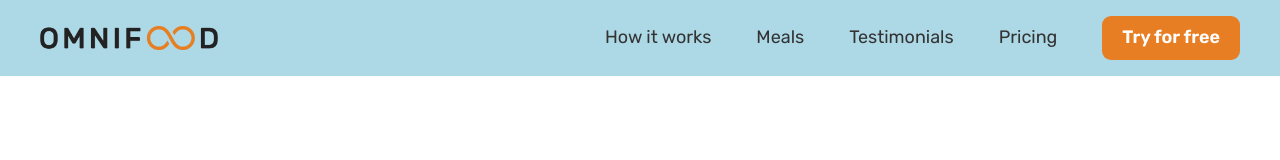
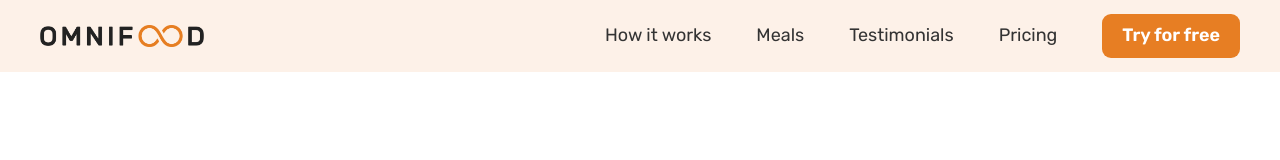
Before and after one commit to DarkTime312/jonas-omnifood-project, a plain HTML site: page index.html in a window 1280 px wide. Drawn offline with Linux system fonts and the light colour scheme.

Commit message:
refactor: use fluid sizing and brand tokens for header and logo
Replace fixed dimensions with fluid scale values for the logo height and header vertical padding, and update the header background color to match design specifications.

```diff
--- a/css/components/logo.css
+++ b/css/components/logo.css
@@ -1,3 +1,3 @@
 .logo img {
-  max-block-size: 1.5rem;
+  max-block-size: var(--fluid-18-22);
 }
--- a/css/components/page-header.css
+++ b/css/components/page-header.css
@@ -1,6 +1,6 @@
 .page-header {
-  padding-block: 1rem;
-  background-color: lightblue;
+  padding-block: var(--space-xs);
+  background-color: var(--color-surface-brand-highest);
 }
 
 /* Hamburger Button */
--- a/css/utopia.css
+++ b/css/utopia.css
@@ -121,3 +121,14 @@
   /* Space s-l: 16px → 36px */
   --space-s-l: clamp(1rem, 0.4304rem + 2.5316vw, 2.25rem);
 }
+
+/** ============================================
+ *                  Custom sizes
+ *============================================= **/
+
+/* @link https://utopia.fyi/clamp/calculator?a=360,1150,18—22 */
+
+/* stylelint-disable-next-line no-duplicate-selectors */
+:root {
+  --fluid-18-22: clamp(1.125rem, 1.0111rem + 0.5063vw, 1.375rem);
+}
```
